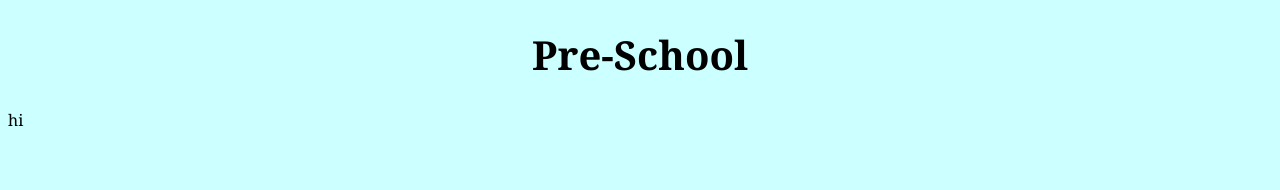
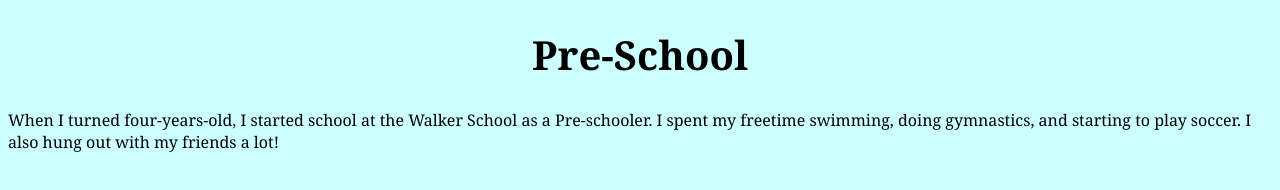
Before and after one commit to gem21523/gem21523.github.io, a plain HTML site: page Pre-School.html in a window 1280 px wide. Drawn offline with Linux system fonts and the light colour scheme.

Commit message:
Update Pre-School.html

```diff
--- a/Pre-School.html
+++ b/Pre-School.html
@@ -12,6 +12,7 @@ h1 {font-size:30pt}
 </div>
 </head>
 <body>
-<p> hi </p>
+<p> When I turned four-years-old, I started school at the Walker School as a Pre-schooler.
+  I spent my freetime swimming, doing gymnastics, and starting to play soccer. I also hung out with my friends a lot! </p>
 </body>
 </html>
```
